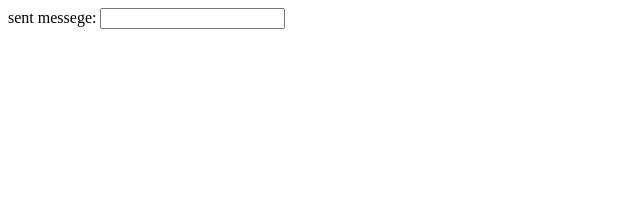
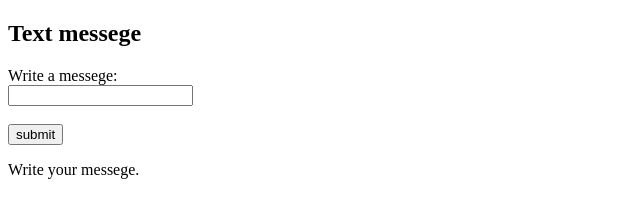
Before and after one commit to imranulislam880/exam, a plain HTML site: page text.html in a window 1280 px wide. Shown: the whole page, without its empty margins (0-640 px from the left). Drawn offline with Linux system fonts and the light colour scheme.

Commit message:
new added

```diff
--- a/text.html
+++ b/text.html
@@ -1,10 +1,16 @@
 <!DOCTYPE html>
-<html lang="en">
-    <head>
-        <title>Document</title>
-    </head>
+<html>
+    <body>
 
-    <body>
-        sent messege: <input type="messege">
+        <h2>Text messege</h2>
+
+        Write a messege:<br>
+        <input type="text"> <br><br>
+
+         <input type="submit" value="submit">
+        </form>
+
+        <p>Write your messege. </p>
+
     </body>
 </html>
```
